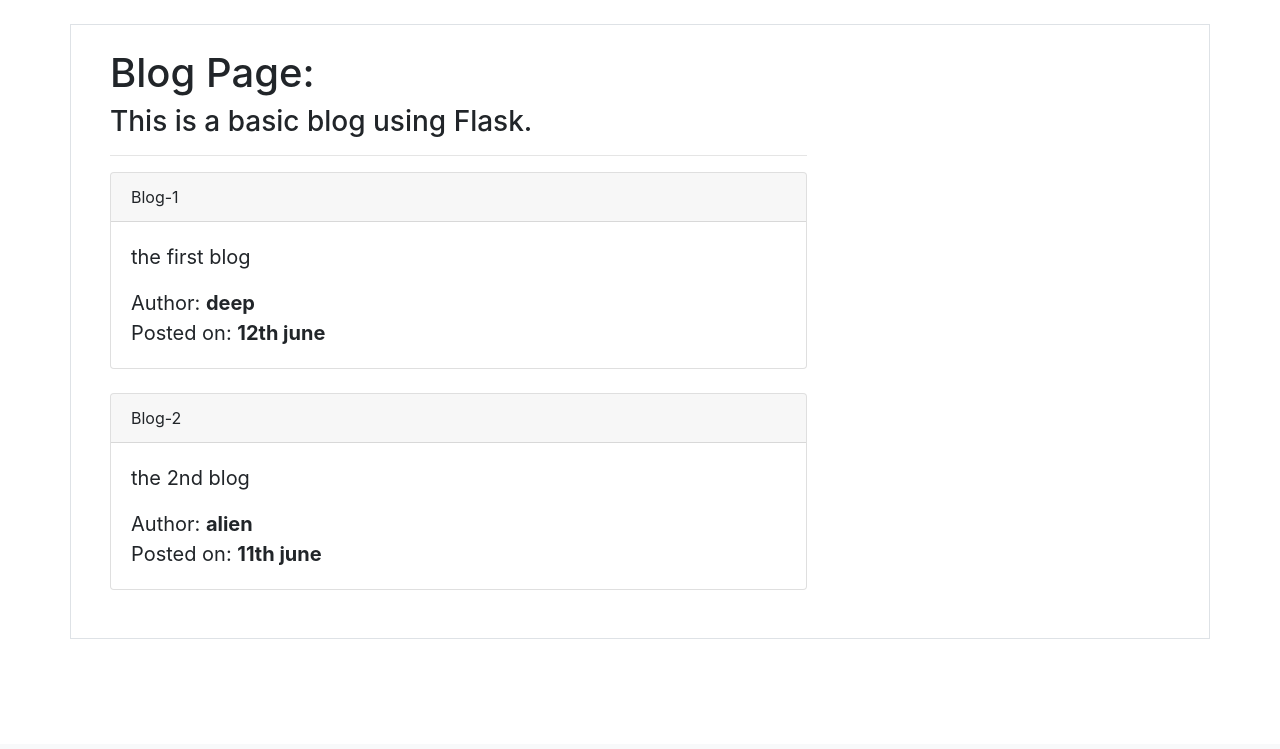
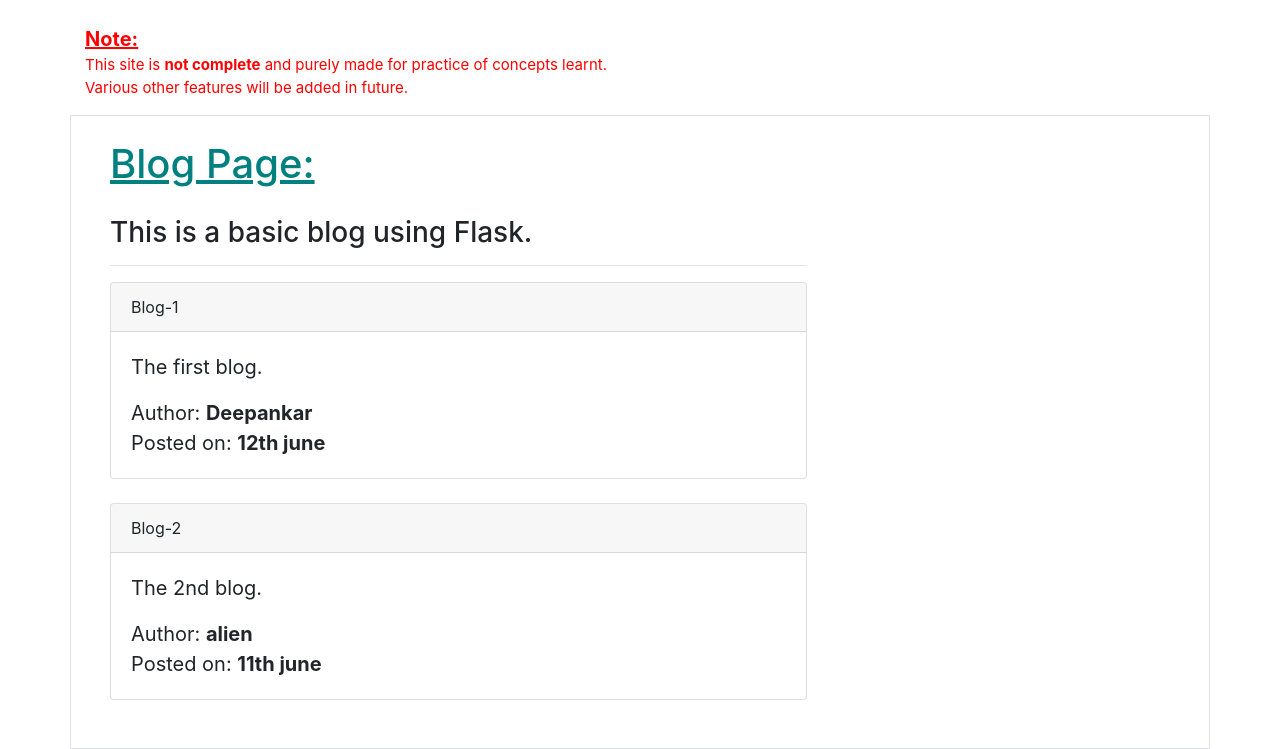
Before and after one commit to Deepankar-98/flask-practice-blog, a Flask app: page / in a window 1280 px wide. Shown: the part 56-805 px from the top of the page. Before the commit the page ends 695 px from the top, so only its background shows below. Run offline with Flask 2, Linux system fonts and the light colour scheme; some libraries are stand-ins or nearby versions.

Commit message:
Adding custom styles and blog status

```diff
--- a/flask_app/routes.py
+++ b/flask_app/routes.py
@@ -7,8 +7,8 @@ import secrets
 import os
 
 
-post_data_1 = [{'title': "Blog-1", 'desc': 'the first blog', 'author': 'deep', 'date_posted': '12th june'},
-             {'title': "Blog-2", 'desc': 'the 2nd blog', 'author': 'alien', 'date_posted': '11th june'}]
+post_data_1 = [{'title': "Blog-1", 'desc': 'The first blog.', 'author': 'Deepankar', 'date_posted': '12th june'},
+             {'title': "Blog-2", 'desc': 'The 2nd blog.', 'author': 'alien', 'date_posted': '11th june'}]
 
 
 @app.route('/')
--- a/flask_app/static/css/styles.css
+++ b/flask_app/static/css/styles.css
@@ -0,0 +1,16 @@
+.incomplete-site {
+    font-size: 20px;
+    color: red;
+}
+.incomplete-site > strong {
+    text-decoration: underline;
+}
+.incomplete-site p {
+    font-size: 15px;
+}
+h1 {
+    font-size: 2.5rem;
+    color: teal;
+    margin-bottom: 4%;
+    text-decoration: underline;
+}
--- a/flask_app/templates/basic_page_structure.html
+++ b/flask_app/templates/basic_page_structure.html
@@ -13,6 +13,9 @@
     <script src="https://code.jquery.com/jquery-3.5.1.slim.min.js" integrity="sha384-DfXdz2htPH0lsSSs5nCTpuj/zy4C+OGpamoFVy38MVBnE+IbbVYUew+OrCXaRkfj" crossorigin="anonymous"></script>
     <script src="https://cdn.jsdelivr.net/npm/popper.js@1.16.0/dist/umd/popper.min.js" integrity="sha384-Q6E9RHvbIyZFJoft+2mJbHaEWldlvI9IOYy5n3zV9zzTtmI3UksdQRVvoxMfooAo" crossorigin="anonymous"></script>
     <script src="https://stackpath.bootstrapcdn.com/bootstrap/4.5.0/js/bootstrap.min.js" integrity="sha384-OgVRvuATP1z7JjHLkuOU7Xw704+h835Lr+6QL9UvYjZE3Ipu6Tp75j7Bh/kR0JKI" crossorigin="anonymous"></script>
+
+    <!--Custom css file.-->
+    <link rel="stylesheet" href="../static/css/styles.css">
 
     {% if title %}
     <title>{{ title }}</title>
@@ -49,6 +52,14 @@
         </div>
     </nav>
     <div class="container">
+        <div class="incomplete-site">
+            <strong>Note:</strong>
+            <p>This site is
+                <strong>not complete</strong>
+            and purely made for practice of concepts learnt.
+            <br>Various other features will be added in future.</p>
+<!--            <p>Thanks:</p>-->
+        </div>
         <div class="row row-1">
             <div class="col-md-8">
 
--- a/flask_app/templates/index.html
+++ b/flask_app/templates/index.html
@@ -11,8 +11,8 @@
               <div class="card-body">
                 <blockquote class="blockquote mb-0">
                     <p>{{ post.desc }}</p>
-                    <footer>Author:&nbsp;<strong>{{ post.author }}</strong></footer>
-                    <footer>Posted on:&nbsp;<strong>{{ post.date_posted }}</strong></footer>
+                    <div>Author:&nbsp;<strong>{{ post.author }}</strong></div>
+                    <div>Posted on:&nbsp;<strong>{{ post.date_posted }}</strong></div>
                 </blockquote>
               </div>
             </div>
```
